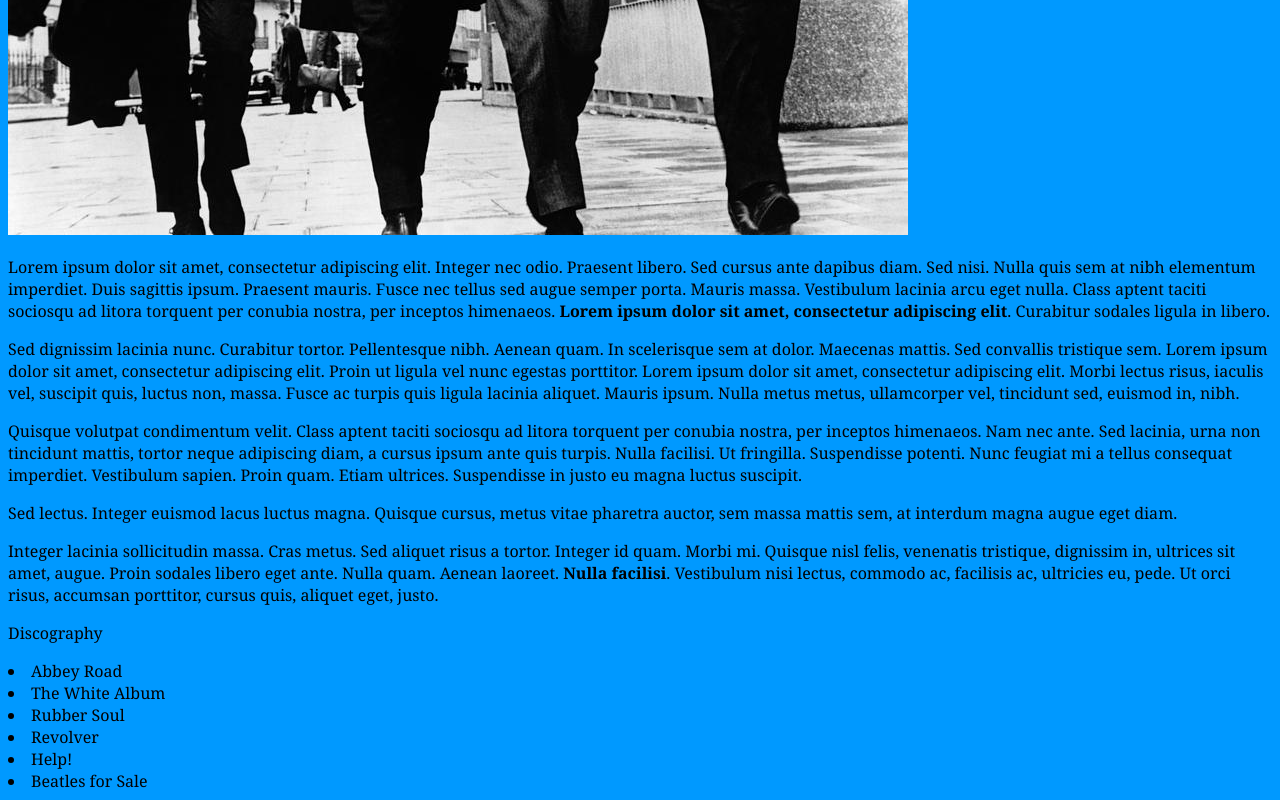
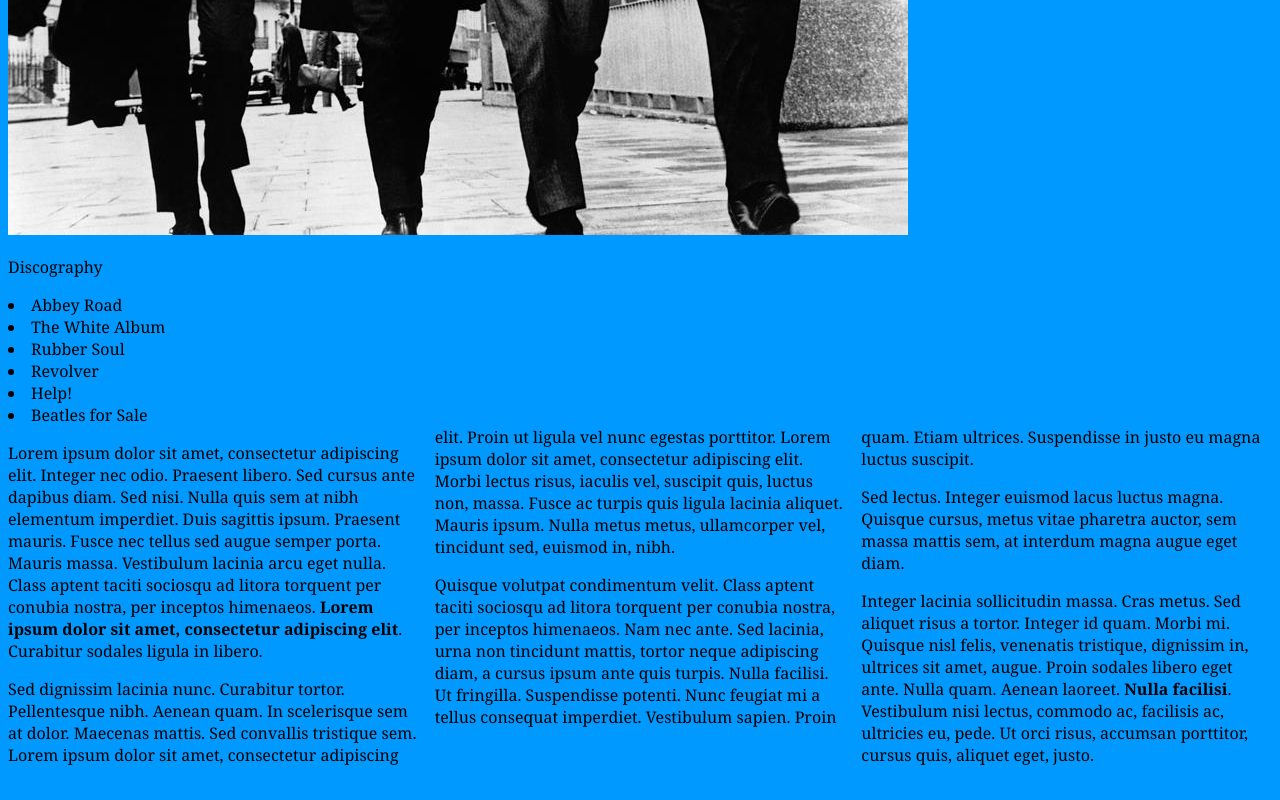
Before and after one commit to gorillachurch/Epicodus, a plain HTML site: page Week2/band2.html in a window 1280 px wide. Shown: the part 652-1452 px from the top of the page. After the commit the page ends 1426 px from the top, so only its background shows below. Drawn offline with Linux system fonts and the light colour scheme.

Commit message:
Added more details to band2 page

```diff
--- a/Week2/band2.html
+++ b/Week2/band2.html
@@ -9,6 +9,17 @@
     <h3>Seriously.</h3>
 
       <img src="img/beatles1.jpg" alt="A nice bicture of the beatles being very young" />
+
+      <div class="discog">
+            <p>Discography</p>
+              <ol></ol>
+                <li>Abbey Road</li>
+                <li>The White Album</li>
+                <li>Rubber Soul</li>
+                <li>Revolver</li>
+                <li>Help!</li>
+                <li>Beatles for Sale</li>
+          </div>
 
       <div class="main-article">
 
@@ -25,17 +36,6 @@
        </div>
 
 
-  <div class="discog">
-        <p>Discography</p>
-          <ol></ol>
-            <li>Abbey Road</li>
-            <li>The White Album</li>
-            <li>Rubber Soul</li>
-            <li>Revolver</li>
-            <li>Help!</li>
-            <li>Beatles for Sale</li>
-      </div>
-
 </head>
 
 <body>
--- a/Week2/css/band-styles2.css
+++ b/Week2/css/band-styles2.css
@@ -3,3 +3,8 @@
   font-family: georgia, serif;
   font-style: normal;
 }
+div.main-article {
+    -webkit-columns: 100px 3;
+    -moz-columns: 100px 3;
+    columns: 100px 3;
+}
```
